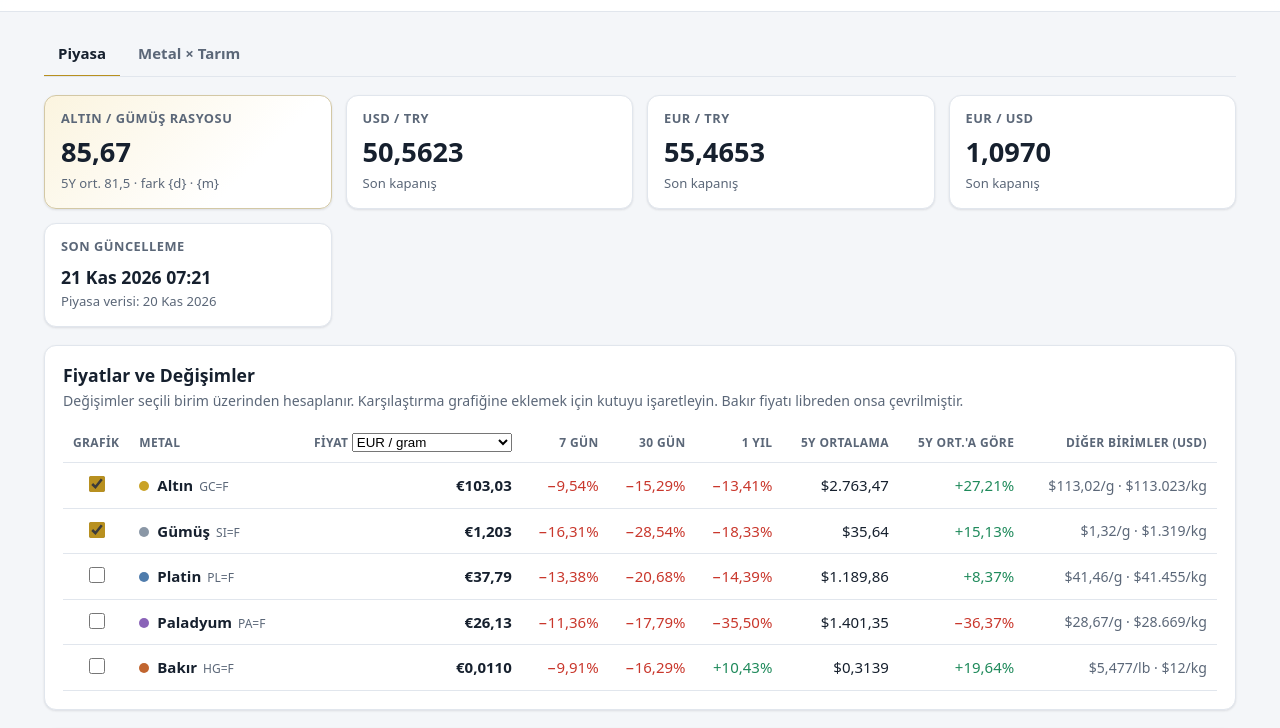
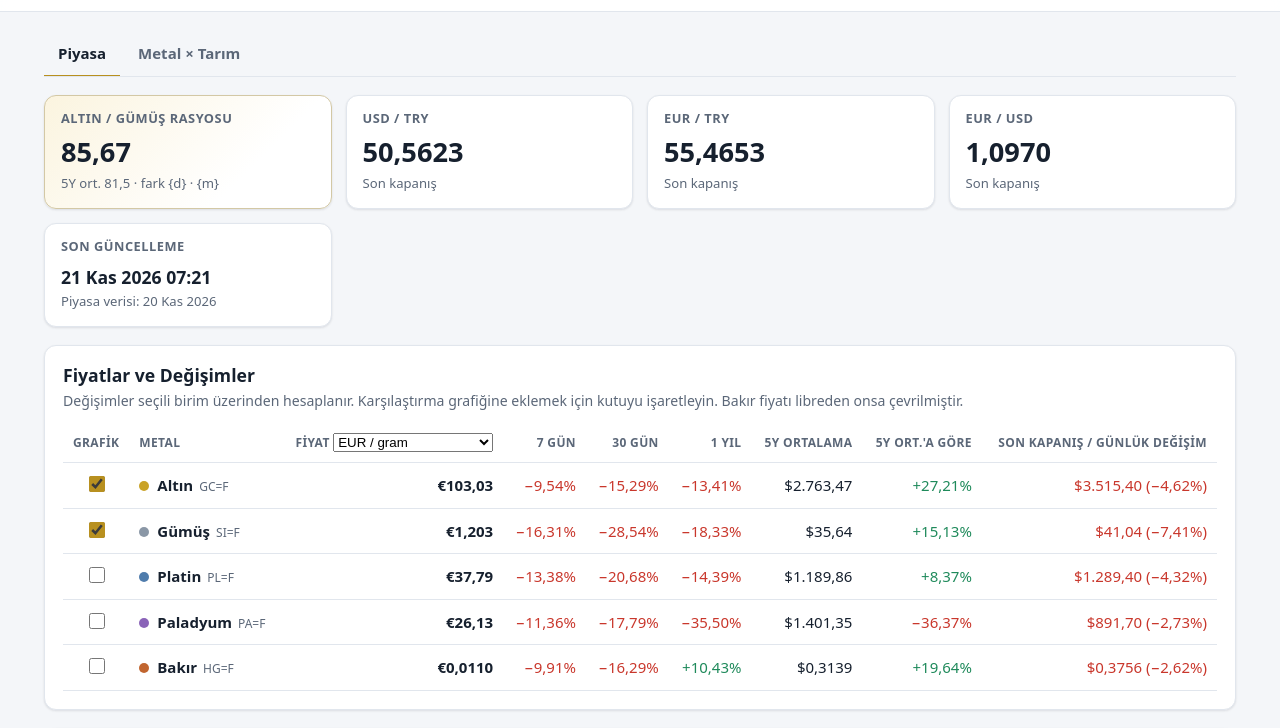
Before and after one commit to agrihubai/global-metal-radar, a plain HTML site: page index.html in a window 1280 px wide. Shown: the part 65-793 px from the top of the page. Drawn offline with nearby package versions, Linux system fonts and the light colour scheme.

Commit message:
Add files via upload

```diff
--- a/app.js
+++ b/app.js
@@ -30,7 +30,7 @@ const I18N = {
     sec_prices: "Fiyatlar ve Değişimler",
     prices_note: "Değişimler seçili birim üzerinden hesaplanır. Karşılaştırma grafiğine eklemek için kutuyu işaretleyin. Bakır fiyatı libreden onsa çevrilmiştir.",
     th_cmp: "Grafik", th_metal: "Metal", th_price: "Fiyat", th_w: "7 Gün", th_m: "30 Gün", th_y: "1 Yıl",
-    th_avg: "5Y Ortalama", th_vs: "5Y Ort.'a Göre", th_other: "Diğer birimler (USD)",
+    th_avg: "5Y Ortalama", th_vs: "5Y Ort.'a Göre", th_close_chg: "Son Kapanış / Günlük Değişim",
     sec_chart: "Karşılaştırmalı Performans",
     chart_sub: "Seçilen metaller dönem başında 100'e eşitlenir; seçili birim kullanılır.",
     chart_hint: "Grafikte görmek için tablodan en az bir metal seçin.",
@@ -70,7 +70,7 @@ const I18N = {
     sec_prices: "Prices & Changes",
     prices_note: "Changes are calculated in the selected unit. Tick a box to add a metal to the comparison chart. Copper is converted from pounds to ounces.",
     th_cmp: "Chart", th_metal: "Metal", th_price: "Price", th_w: "7 Days", th_m: "30 Days", th_y: "1 Year",
-    th_avg: "5Y Average", th_vs: "vs 5Y Avg.", th_other: "Other units (USD)",
+    th_avg: "5Y Average", th_vs: "vs 5Y Avg.", th_close_chg: "Last Close / Daily Change",
     sec_chart: "Comparative Performance",
     chart_sub: "Selected metals are rebased to 100 at the start of the period, in the selected unit.",
     chart_hint: "Select at least one metal in the table to show it on the chart.",
@@ -198,7 +198,7 @@ function renderCards() {
 }
 
 /* ---------- tablo ---------- */
-function getGramPriceValue(p, m) {
+function getGramPriceValue(p) {
   if (p?.[state.gramUnit] != null) return p[state.gramUnit];
   const oz = p?.usd_oz;
   if (oz == null) return null;
@@ -210,6 +210,16 @@ function getGramPriceValue(p, m) {
   return null;
 }
 
+function getDailyChange(m, ch) {
+  if (ch?.d != null) return ch.d;
+  const s = unitSeries(m);
+  const valid = s.filter((v) => v != null && isFinite(v) && v !== 0);
+  if (valid.length < 2) return null;
+  const last = valid[valid.length - 1];
+  const prev = valid[valid.length - 2];
+  return +((last / prev - 1) * 100).toFixed(2);
+}
+
 function renderTable() {
   const tb = $("priceBody");
   tb.innerHTML = "";
@@ -219,10 +229,10 @@ function renderTable() {
     if (!md) continue;
     const ch = md.changes?.[state.unit] || {};
     const p = md.price || {};
-    const gramVal = getGramPriceValue(p, m);
-    const other = m === "copper"
-      ? `$${fmtNum(p.usd_lb, 3)}/lb · $${fmtNum(p.usd_kg, 0)}/kg`
-      : `$${fmtNum(p.usd_g, 2)}/g · $${fmtNum(p.usd_kg, 0)}/kg`;
+    const gramVal = getGramPriceValue(p);
+    const dailyChg = getDailyChange(m, ch);
+    const closePriceStr = fmtPrice(p[state.unit], state.unit);
+    const closeDailyStr = `${closePriceStr} (${fmtPct(dailyChg)})`;
     const tr = document.createElement("tr");
     tr.innerHTML = `
       <td><input type="checkbox" data-metal="${m}" ${state.selected.has(m) ? "checked" : ""} aria-label="${t(m)}"></td>
@@ -231,7 +241,7 @@ function renderTable() {
       ${["w", "m", "y"].map((k) => `<td class="${pctClass(ch[k])}">${fmtPct(ch[k])}</td>`).join("")}
       <td>${fmtPrice(ch.avg5y, state.unit)}</td>
       <td class="${pctClass(ch.vs_avg5y)}">${fmtPct(ch.vs_avg5y)}</td>
-      <td class="muted">${other}</td>`;
+      <td class="${pctClass(dailyChg)}">${closeDailyStr}</td>`;
     tb.appendChild(tr);
   }
   tb.querySelectorAll("input[type=checkbox]").forEach((cb) => cb.addEventListener("change", (e) => {
--- a/index.html
+++ b/index.html
@@ -91,7 +91,7 @@
               <th data-i18n="th_y">1 Yıl</th>
               <th data-i18n="th_avg">5Y Ortalama</th>
               <th data-i18n="th_vs">5Y Ort.'a Göre</th>
-              <th data-i18n="th_other">Diğer birimler (USD)</th>
+              <th data-i18n="th_close_chg">Son Kapanış / Günlük Değişim</th>
             </tr>
           </thead>
           <tbody id="priceBody"></tbody>
```
Also changed, not shown: 1 other file.
